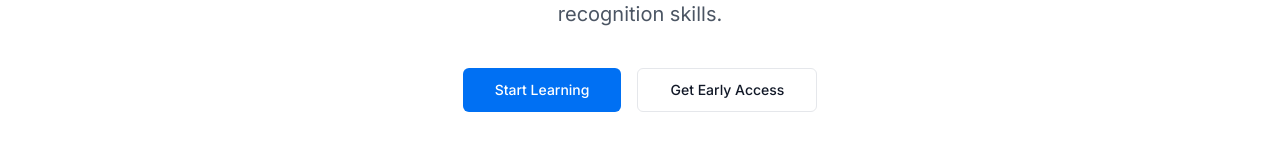
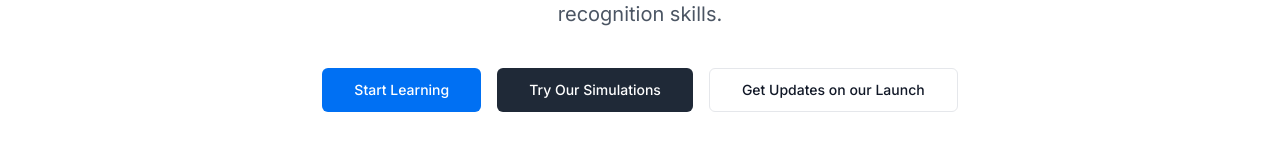
Before and after one commit to kempp98/scam-shield-app, a Next.js app: page / in a window 1280 px wide. Shown: the part 273-435 px from the top of the page. Built offline with nearby package versions, Linux system fonts and the light colour scheme; no server answers.

Commit message:
add button for simulate

```diff
--- a/src/app/page.tsx
+++ b/src/app/page.tsx
@@ -20,9 +20,14 @@ export default function Home() {
               Start Learning
             </Button>
           </Link>
+          <Link href="/simulate">
+            <Button variant="secondary" size="lg">
+              Try Our Simulations
+            </Button>
+          </Link>
           <Link href="/signup">
             <Button variant="outline" size="lg">
-              Get Early Access
+              Get Updates on our Launch
             </Button>
           </Link>
         </div>
```
